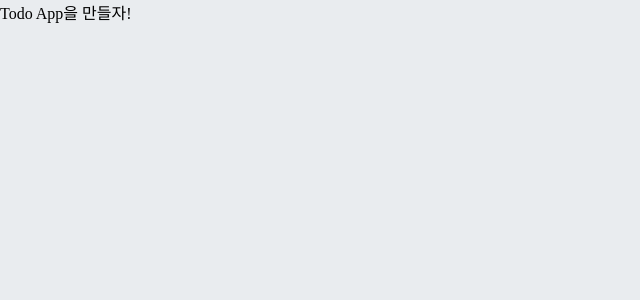
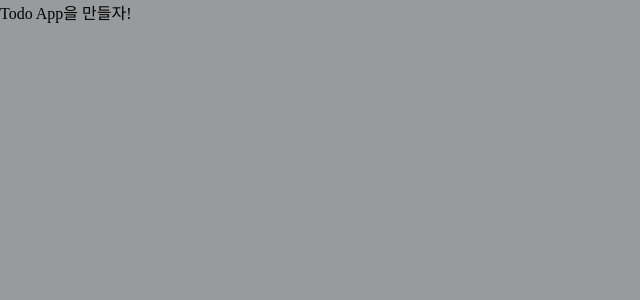
Before and after one commit to wannabefrontdeveloper/todo-app, a React (Create React App) app: page / in a window 1280 px wide. Shown: the top 300 px of the page, without its empty margins (0-640 px from the left). Built offline with nearby package versions, Linux system fonts and the light colour scheme.

Commit message:
배경을 회색으로 변경

```diff
--- a/src/index.css
+++ b/src/index.css
@@ -1,5 +1,5 @@
 body {
  margin: 0;
  padding: 0;
- background: #e9ecef;
+ background: #989b9e;
 }
```
